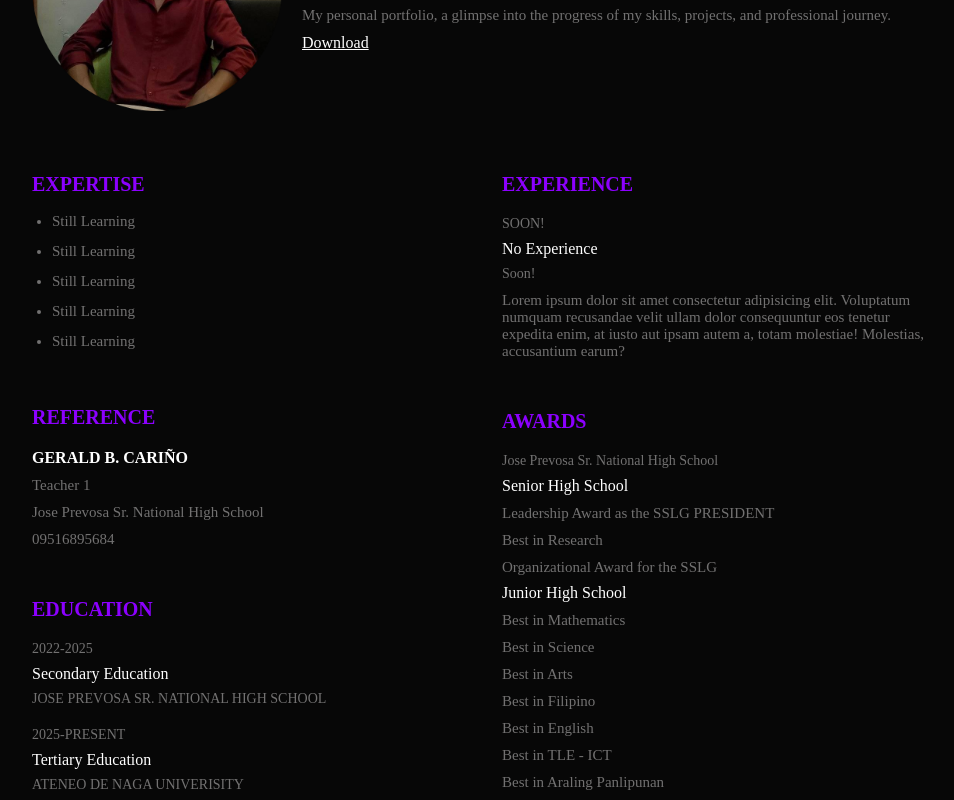
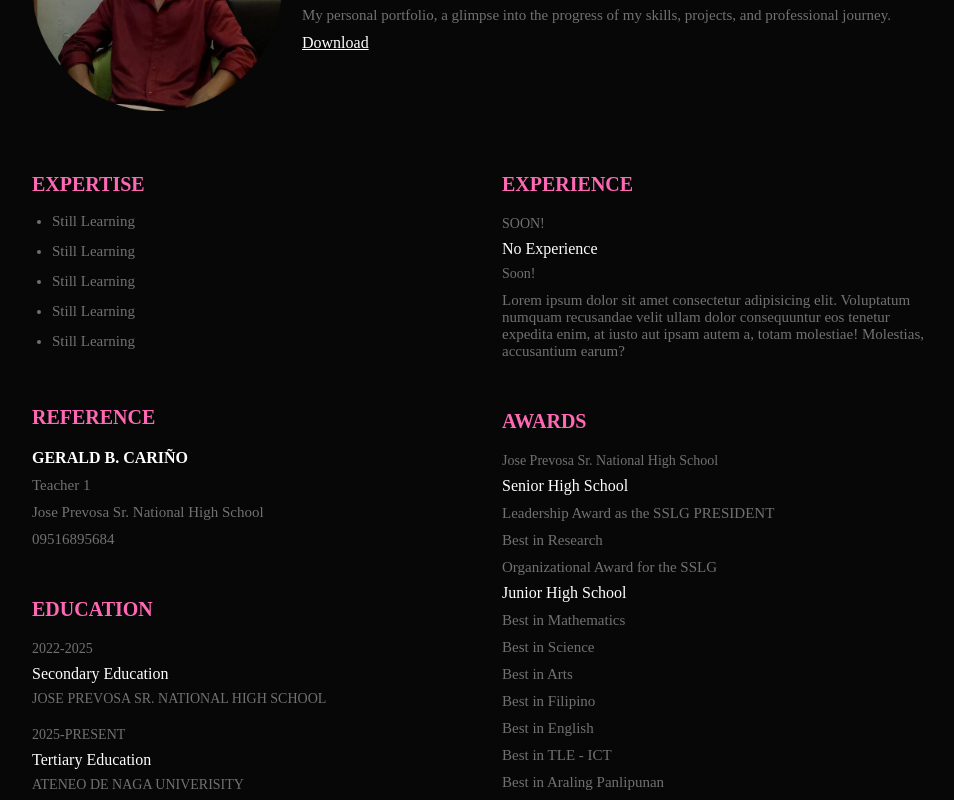
Before and after one commit to jrlobis-cmyk/introductionTocomputingZC12, a plain HTML site: page index.html in a window 1280 px wide. Shown: the part 189-989 px from the top of the page, without its empty margins (158-1112 px from the left). Drawn offline with nearby package versions, Linux system fonts and the light colour scheme.

Commit message:
Update styles.css
change color

```diff
--- a/styles.css
+++ b/styles.css
@@ -6,7 +6,7 @@
 }
 
 :root {
-    --primary-color: #8c00ff;
+    --primary-color: #FF69B4 ;
     --text-color: #727171;
 }
 html {
```
